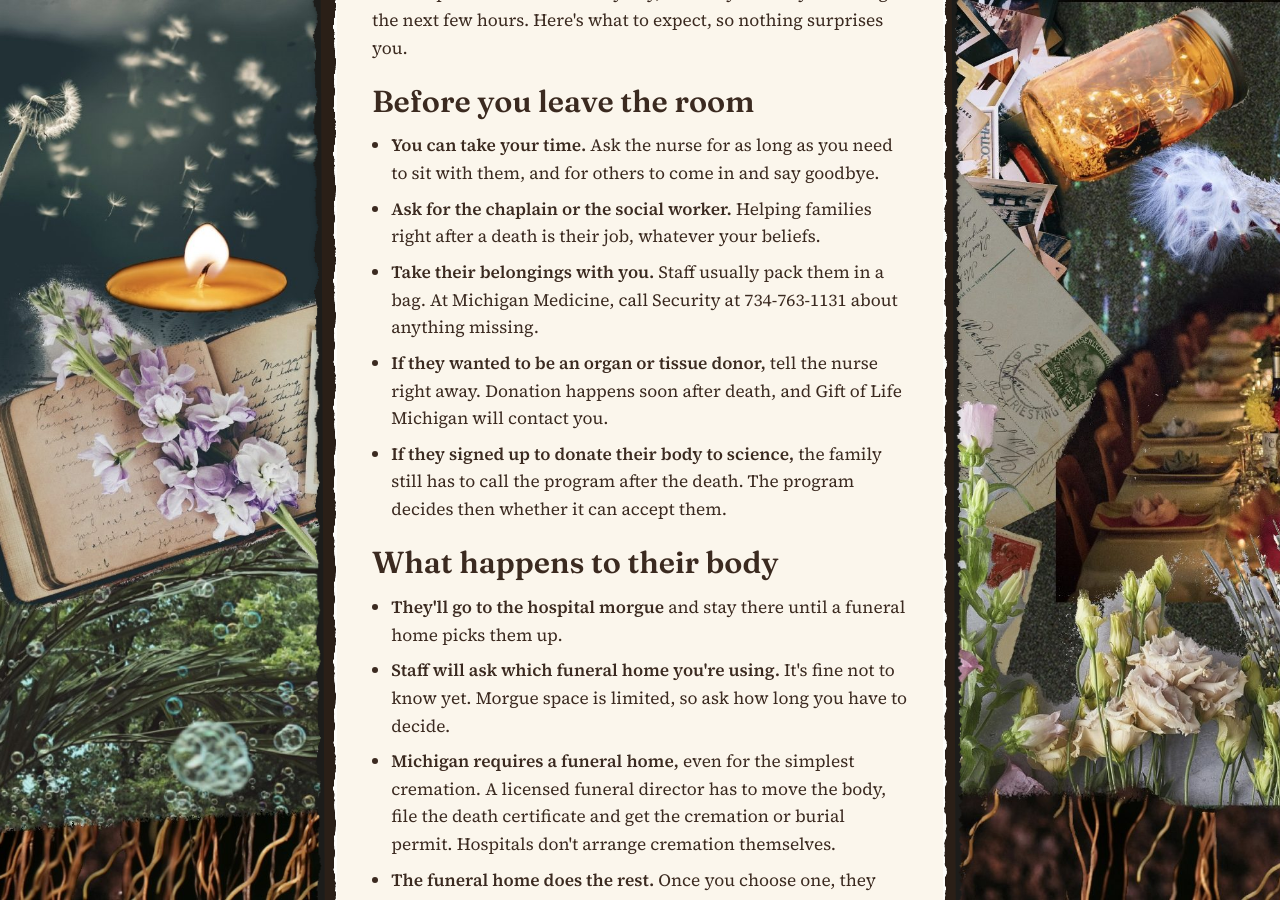
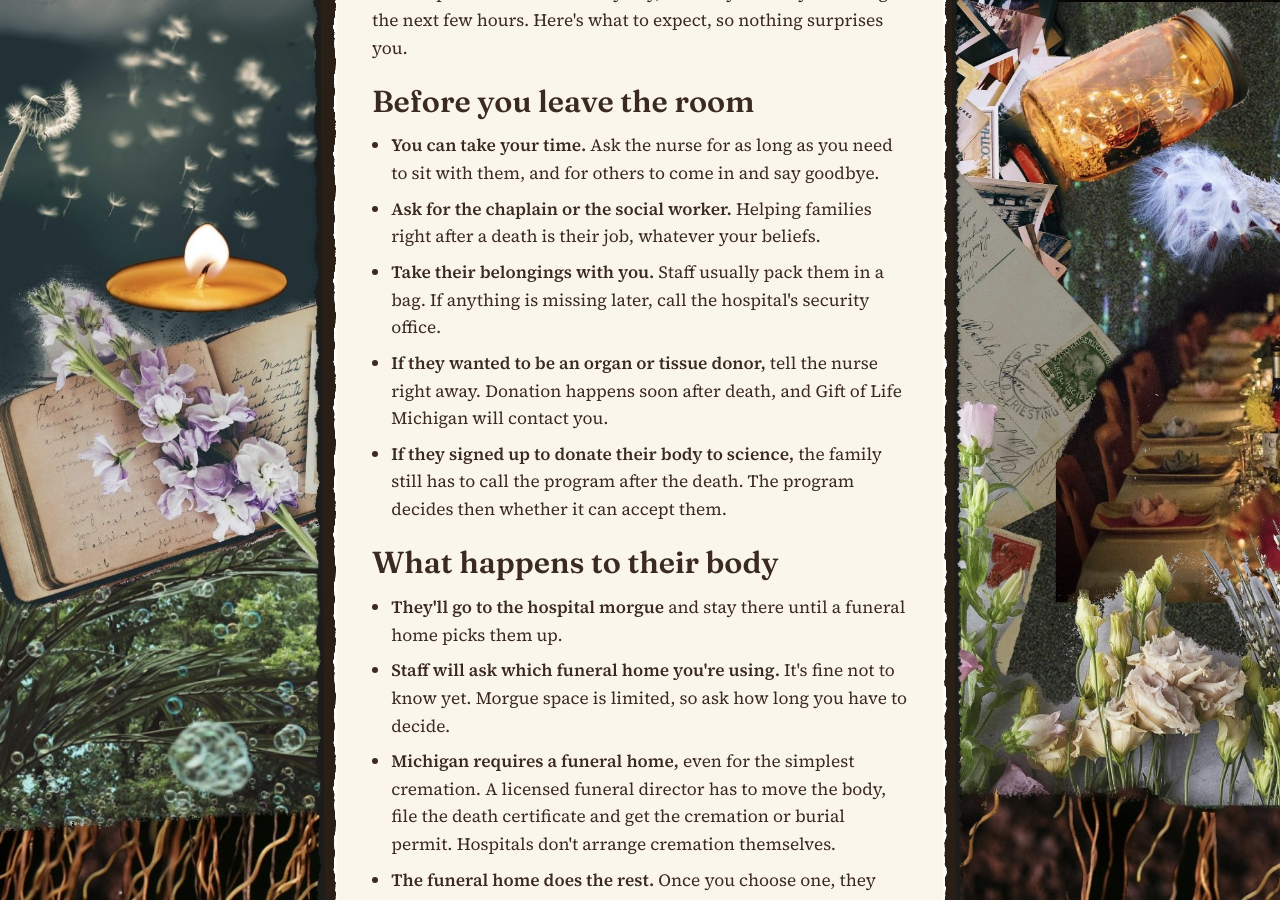
Before and after one commit to katekelley/graveandseed, a Jekyll site: the page built from resources/died-in-hospital.html, in a window 1280 px wide and 900 px high, scrolled down 605 px. Built offline with Jekyll 4.4.1, drawn with Linux system fonts in a browser that asks for light colours.

Commit message:
Hospital guide: make the belongings tip general, not Michigan Medicine-specific
Co-Authored-By: Claude Opus 5.5 <noreply@anthropic.com>
Claude-Session: https://claude.ai/code/session_011MgnuDPPcyysDfMpMHL2sF

```diff
--- a/resources/died-in-hospital.html
+++ b/resources/died-in-hospital.html
@@ -15,7 +15,7 @@ permalink: /resources/died-in-hospital/
   <ul>
     <li><strong>You can take your time.</strong> Ask the nurse for as long as you need to sit with them, and for others to come in and say goodbye.</li>
     <li><strong>Ask for the chaplain or the social worker.</strong> Helping families right after a death is their job, whatever your beliefs.</li>
-    <li><strong>Take their belongings with you.</strong> Staff usually pack them in a bag. At Michigan Medicine, call Security at 734-763-1131 about anything missing.</li>
+    <li><strong>Take their belongings with you.</strong> Staff usually pack them in a bag. If anything is missing later, call the hospital's security office.</li>
     <li><strong>If they wanted to be an organ or tissue donor,</strong> tell the nurse right away. Donation happens soon after death, and Gift of Life Michigan will contact you.</li>
     <li><strong>If they signed up to donate their body to science,</strong> the family still has to call the program after the death. The program decides then whether it can accept them.</li>
   </ul>
```
